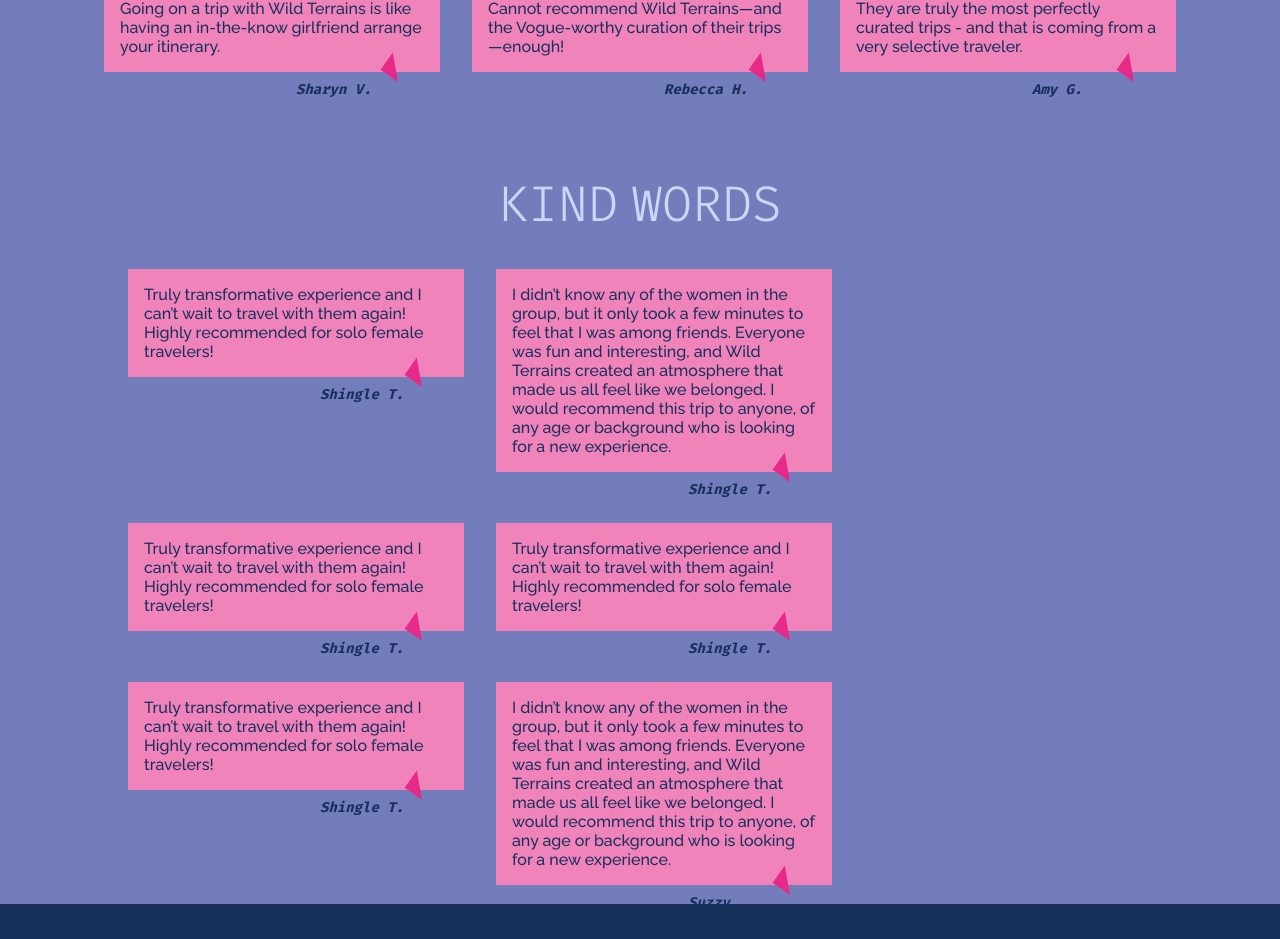
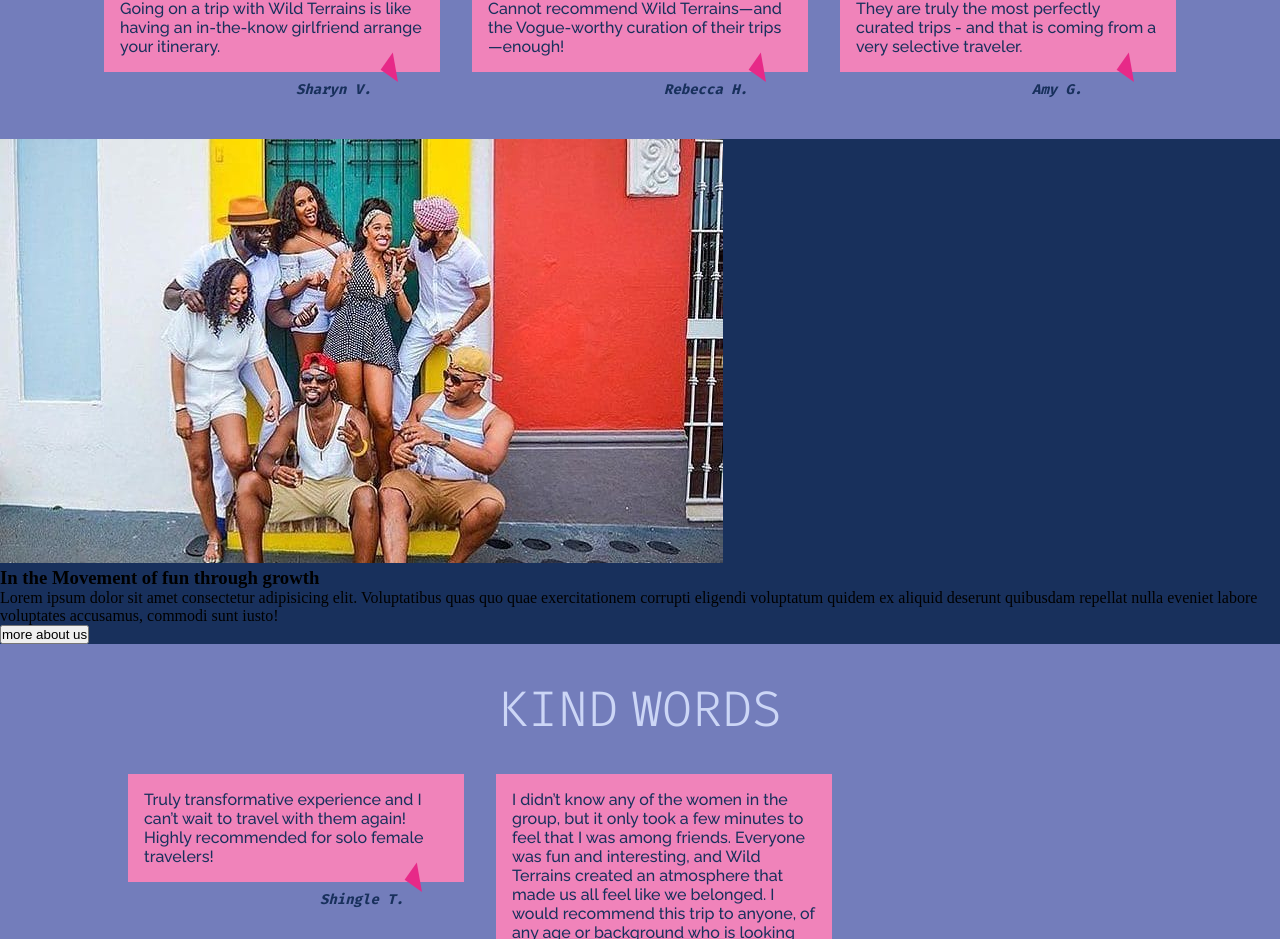
Before and after one commit to Baah-Danso-Kenneth/Next-Onyx-tour, a Next.js app: page / in a window 1280 px wide. Shown: the part 2570-3509 px from the top of the page. Built offline with nearby package versions, Linux system fonts and the light colour scheme.

Commit message:
structure for meet up component and images

```diff
--- a/src/pages/index.tsx
+++ b/src/pages/index.tsx
@@ -1,6 +1,7 @@
 import Layout from '@/components/Layout'
 import Hero from '@/sections/landingpage/Hero'
 import KindWords from '@/sections/landingpage/KindWords'
+import Meetup from '@/sections/landingpage/Meetup'
 import Recommend from '@/sections/landingpage/Recommend'
 import WhatWeDo from '@/sections/landingpage/WhatWeDo'
 import WhereWeGo from '@/sections/landingpage/WhereWeGo'
@@ -13,6 +14,7 @@
       <WhatWeDo/>
       <WhereWeGo/>
       <Recommend/>
+      <Meetup/>
       <KindWords/>
     </Layout>
   )
--- a/src/scss/sections/landingPage/_kindword.scss
+++ b/src/scss/sections/landingPage/_kindword.scss
@@ -26,8 +26,7 @@
 
     @media screen and (max-width:1080px){
 
-        .kind-word-container{
-        }
+
 
         .flex-card-container{
          justify-content: center;
@@ -38,8 +37,7 @@
 
     @media screen and (max-width:780px){
 
-        .kind-word-container{
-        }
+
      .flex-card-container{
          justify-content: center;
          align-items: center;
--- /dev/null
+++ b/src/sections/landingpage/Meetup.tsx
@@ -0,0 +1,33 @@
+import React from 'react'
+import TravelGroup from '../../../public/assets/images/travel_group1.jpg';
+import Image from 'next/image';
+
+function Meetup() {
+  return (
+    <div className='link-up-container'>
+        <div className="link-up-container-element">
+               <div className="image-section">
+                 <Image src={TravelGroup} alt="gropies"/>
+               </div>
+
+               <div className="text-section">
+                     <h3>In the Movement of fun through growth </h3>
+
+                      <div className="statemet">
+                        <p>Lorem ipsum dolor sit amet consectetur adipisicing elit. Voluptatibus
+                             quas quo quae exercitationem corrupti eligendi
+                            voluptatum quidem ex aliquid deserunt quibusdam
+                            repellat nulla eveniet labore voluptates accusamus, commodi sunt iusto!</p>
+
+                            <div className="button-section">
+                                <button>more about us</button>
+                            </div>
+                      </div>
+
+               </div>
+        </div>
+    </div>
+  )
+}
+
+export default Meetup
```
Also changed, not shown: public/assets/images/travel_group1.jpg (added).
